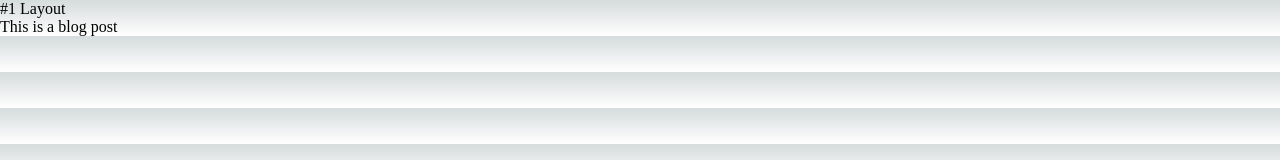
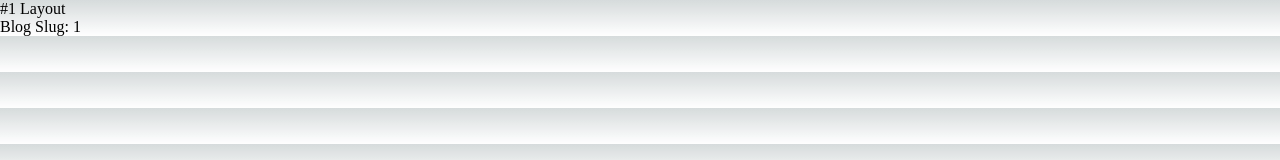
Before and after one commit to cguliuzza/tina-dev-site, a Next.js app: page /blog/1 in a window 1280 px wide. Shown: the top 160 px of the page. Built offline with nearby package versions, Linux system fonts and the light colour scheme.

Commit message:
If you have a dynamic route segment where the params are static, like a blog post, we can use generateStaticParams()

```diff
--- a/app/blog/[slug]/page.tsx
+++ b/app/blog/[slug]/page.tsx
@@ -1,3 +1,14 @@
-export default function BlogPost() {
-    return <div>This is a blog post</div>
+// const getData = async () => {
+//   const post = await getDataFromCMS(slug)
+//   return post
+// }
+
+// export default async function BlogPost({ params }) {
+
+export default function BlogPost({ params }) {
+  console.log(params)
+  const { slug } = params
+  //   const post = await getData(slug)
+
+  return <div>Blog Slug: {slug}</div>
 }
```
Also changed, not shown: app/blog/page.tsx (+10 -8 lines).
